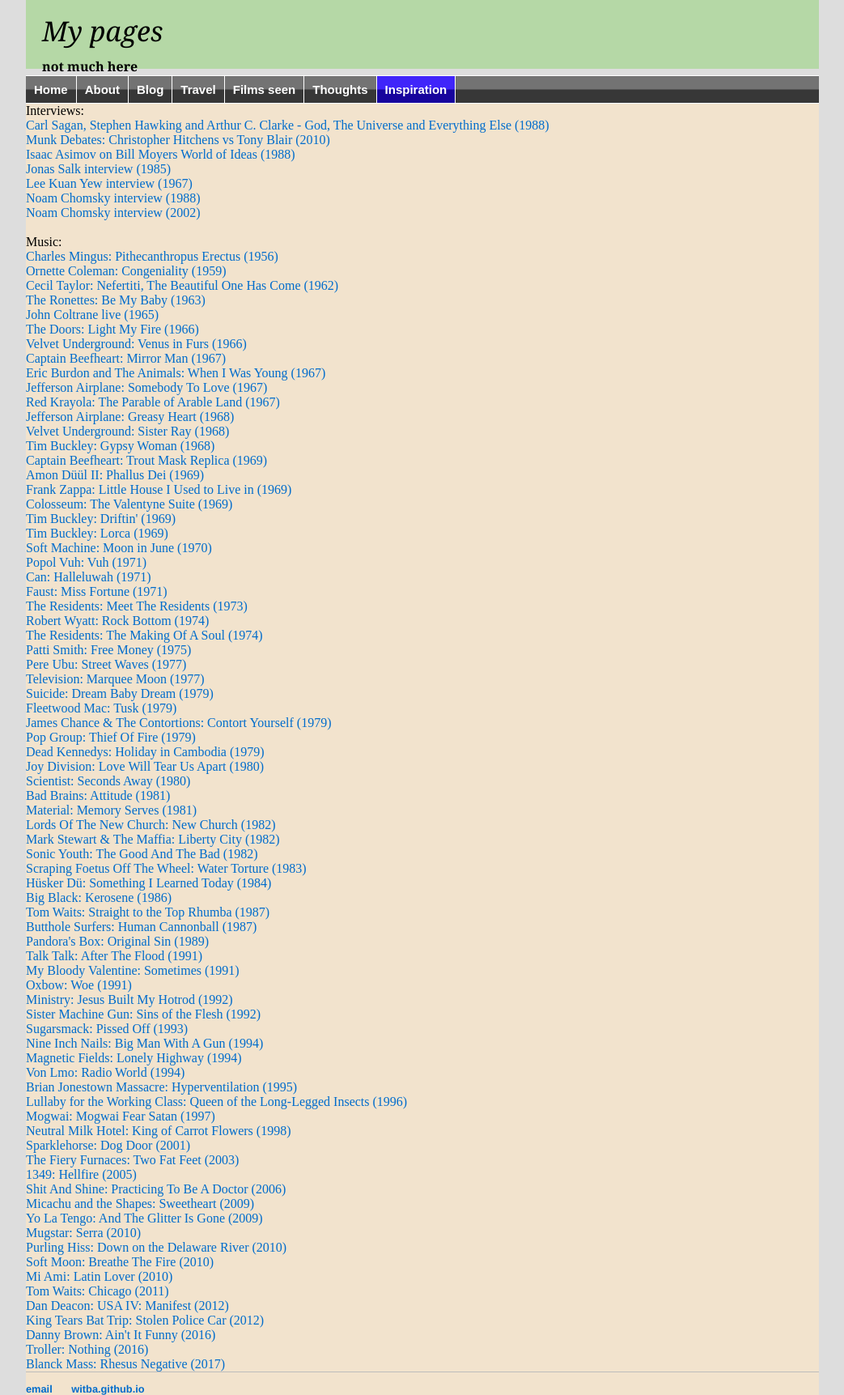
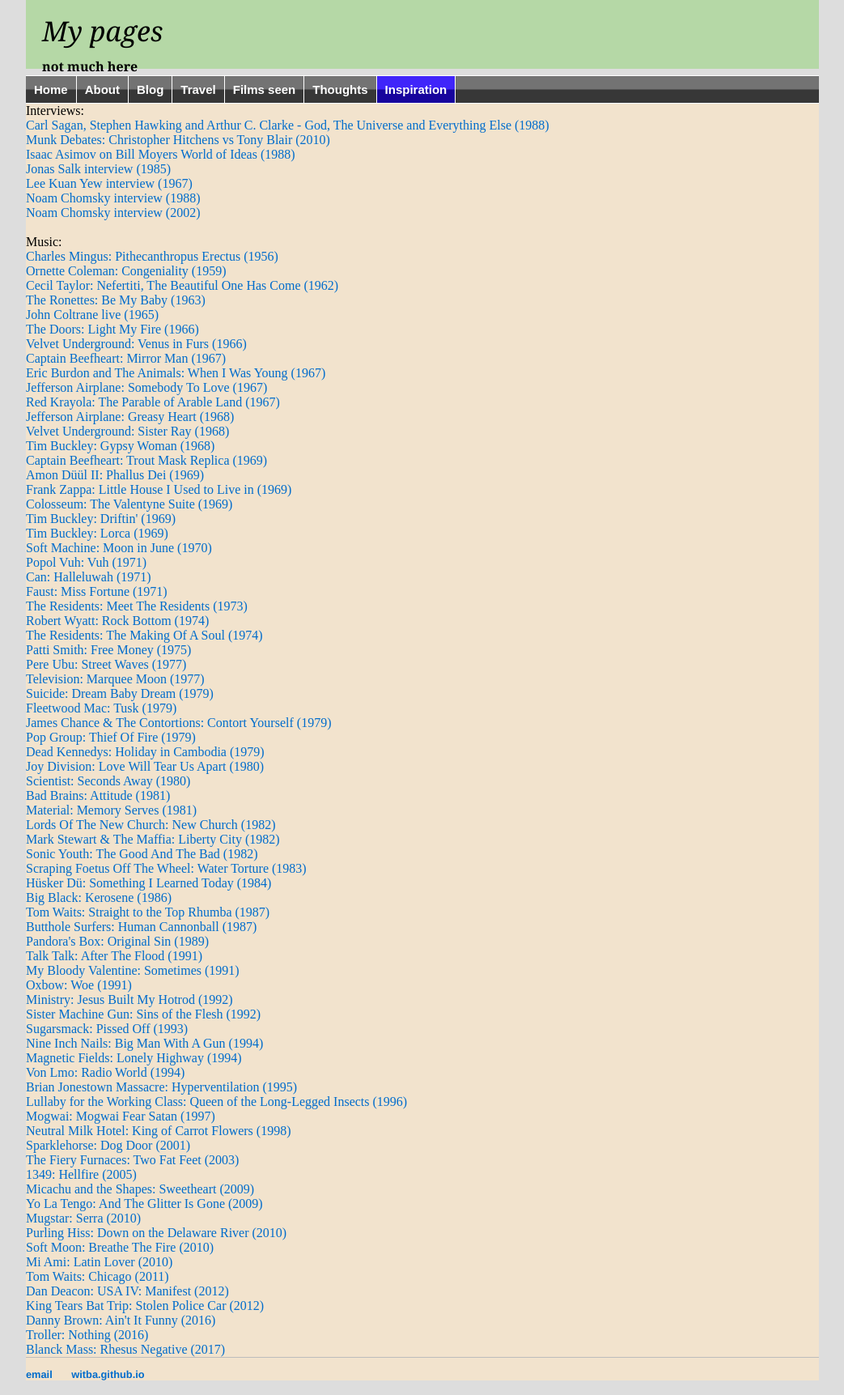
Before and after one commit to witba/witba.github.io, a Jekyll site: the page built from inspiration/index.html, in a window 1280 px wide. Shown: the whole page at 81% size, without its empty margins (118-1161 px from the left). Built offline with Jekyll 4.4.1, drawn with Linux system fonts in a browser that asks for light colours.

Commit message:
Update index.html

```diff
--- a/inspiration/index.html
+++ b/inspiration/index.html
@@ -78,7 +78,6 @@
 <a href="https://www.youtube.com/watch?v=gU2nirQ2bZU" target=_blank>Sparklehorse: Dog Door (2001)</a><br>
 <a href="https://www.youtube.com/watch?v=FIMvM89LIrg" target=_blank>The Fiery Furnaces: Two Fat Feet (2003)</a><br>
 <a href="https://www.youtube.com/watch?v=VZug9y81Axk" target=_blank>1349: Hellfire (2005)</a><br>
-<a href="https://www.youtube.com/watch?v=QmpjWvfBJjk" target=_blank>Shit And Shine: Practicing To Be A Doctor (2006)</a><br>
 <a href="https://www.youtube.com/watch?v=Dv62QrG0LMY" target=_blank>Micachu and the Shapes: Sweetheart (2009)</a><br>
 <a href="https://www.youtube.com/watch?v=gYF4wbyrNyY" target=_blank>Yo La Tengo: And The Glitter Is Gone (2009)</a><br>
 <a href="https://www.youtube.com/watch?v=dhUIpA1iJK0" target=_blank>Mugstar: Serra (2010)</a><br>
```
